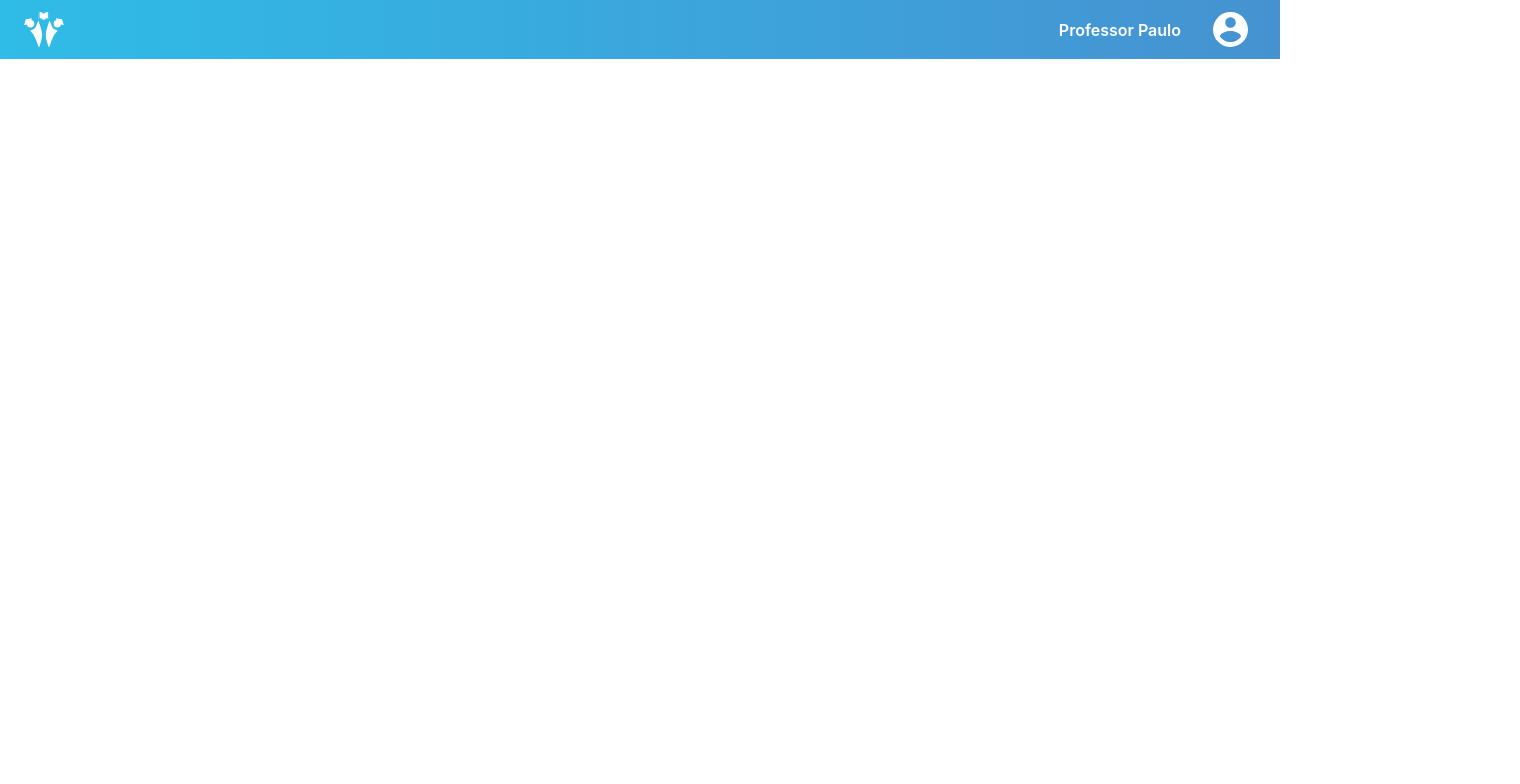
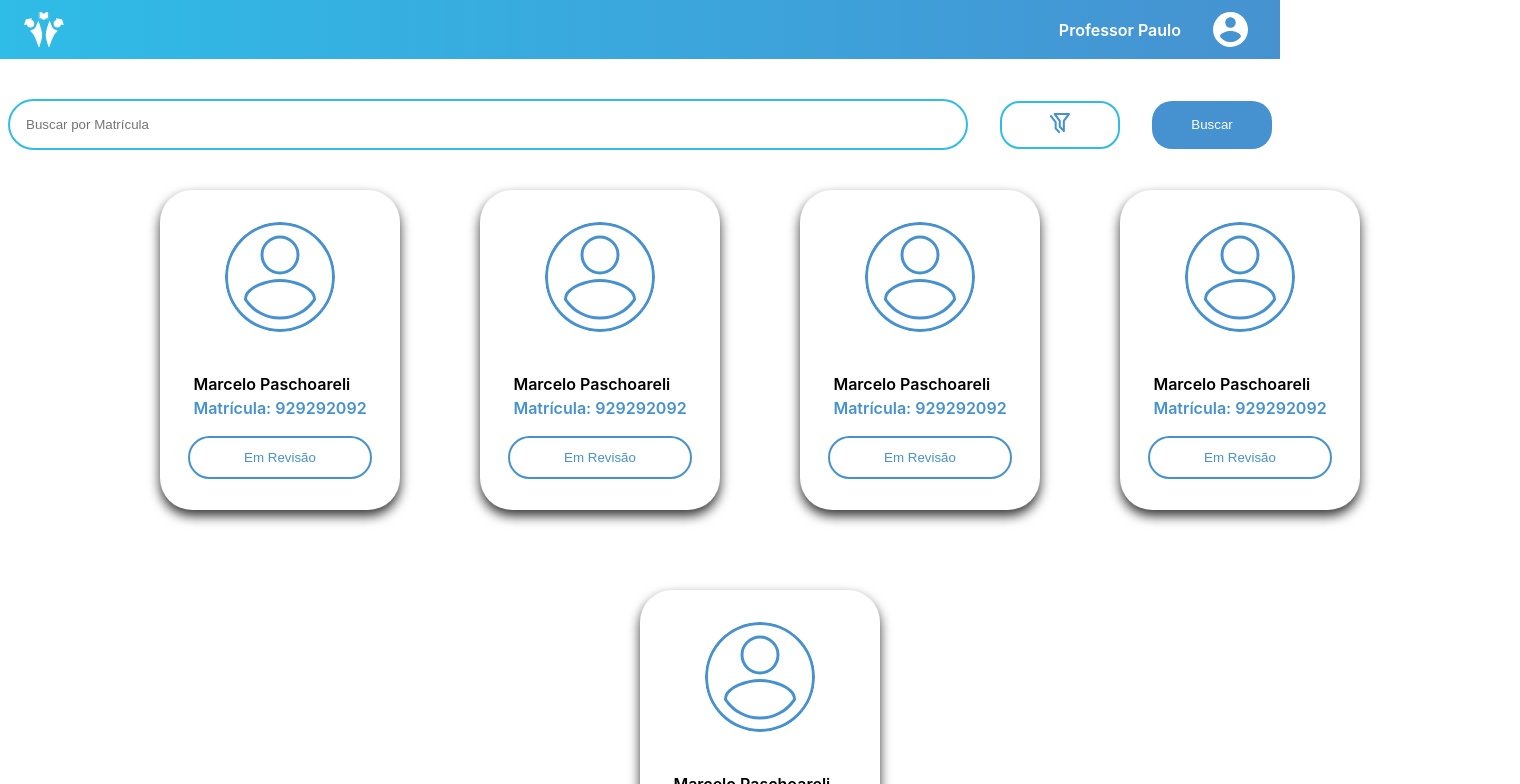
Before and after one commit to Projeto-Ambiente-Escolar/projeto-ambiente-escolar-web, a React (Vite) app: page /professor in a window 1280 px wide. Shown: the top 784 px of the page, 1520 px wide, since content can reach past the window. Built offline with nearby package versions, Linux system fonts and the light colour scheme.

Commit message:
feature: creating student card

```diff
--- /dev/null
+++ b/src/Components/CardAluno/CardAluno.jsx
@@ -0,0 +1,19 @@
+import style from "./CardAluno.module.css"
+import Foto from "../../../public/assets/foto_perfil_1.svg"
+
+function CardAluno({foto}) {
+    return (
+        <div className={style.content}>
+                <img src={foto? foto : Foto} width="110vh"/>
+                <div>
+                    <p>Marcelo Paschoareli</p>
+                    <p id={style.matricula}>Matrícula: {929292092}</p>
+                </div>
+                <button id={style.status}>
+                    Em Revisão
+                </button>
+        </div>
+    )
+}
+
+export default CardAluno
--- /dev/null
+++ b/src/Components/CardAluno/CardAluno.module.css
@@ -0,0 +1,32 @@
+.content {
+    display: flex;
+    justify-content: center;
+    align-items: center;
+    margin: 5vh;
+    padding: 2vh;
+    width: 30vh;
+    height: 40vh;
+    background-color: rgb(255, 255, 255);
+    filter: drop-shadow(0vh 0.8vh 0.7vh rgb(53, 53, 53));
+
+    border-radius: 4vh;
+    flex-direction: column;
+    gap: 2vh ;
+    img {
+        border-radius: 50%;
+        margin-bottom: 3vh;
+    }
+}
+
+#matricula {
+    color: var(--azul-escuro);
+}
+
+#status {
+    background-color: white;
+    border-radius: 3vh;
+    padding: 1.5vh;
+    width: 23vh;
+    color: var(--azul-escuro);
+    border: 0.3vh solid var(--azul-escuro);
+}
--- a/src/pages/Professor/Professor.css
+++ b/src/pages/Professor/Professor.css
@@ -0,0 +1,52 @@
+#professor-content {
+    display: flex;
+    flex-direction: column;
+    padding-top: 5vh;
+    justify-content: center;
+}
+
+#professor-search {
+    gap: 4vh;
+    display: flex;
+    justify-content: center;
+    align-items: center;
+}
+
+#search-input {
+    padding: 2vh;
+    border-radius: 4vh;
+    border: 0.3vh solid var(--azul-claro);
+    width: 120vh;
+}
+
+#buttom-buscar {
+    cursor: pointer;
+    background-color: var(--azul-escuro);
+    color: white;
+    border: none;
+    width: 15vh;
+    height: 6vh;
+
+    border-radius: 2.5vh;
+    padding: 1.5vh;
+    outline: 0;
+}
+
+#buttom-filtrar {
+    cursor: pointer;
+    background-color: white;
+    border: 0.3vh solid var(--azul-claro);
+    width: 15vh;
+    height: 6vh;
+
+    border-radius: 2.5vh;
+    padding: 1vh;
+    outline-style: none;
+}
+
+#professor-alunos {
+    width: 190vh;
+    display: flex;
+    justify-content: center;
+    flex-wrap: wrap;
+}
--- a/src/pages/Professor/Professor.jsx
+++ b/src/pages/Professor/Professor.jsx
@@ -1,11 +1,39 @@
-import BarraSuperior from "../BarraSuperior/BarraSuperior"
+import BarraSuperior from "../../Components/BarraSuperior/BarraSuperior"
 import Foto from "../../../public/assets/foto_perfil.svg"
-
+import Filtro from "../../../public/assets/filter_icon.svg"
+import CardAluno from "../../Components/CardAluno/CardAluno"
+import "./Professor.css"
 
 function Professor() {
+
+    const alunos = [
+        { id:1, nome:"aluno"},
+        { id:1, nome:"aluno"},
+        { id:1, nome:"aluno"},
+        { id:1, nome:"aluno"},
+        { id:1, nome:"aluno"}
+
+    ]
+
     return (
-        <div>
+        <div className="professor-body">
             <BarraSuperior nome={"Professor Paulo"} foto={Foto}></BarraSuperior>
+            <div id="professor-content">
+                <div id="professor-search">
+                    <input type="text" placeholder="Buscar por Matrícula" id="search-input"/>
+                    <button id="buttom-filtrar">
+                        <img src={Filtro} width="20vh" />
+                    </button>
+                    <button id="buttom-buscar">Buscar</button>
+                </div>
+                <div id="professor-alunos">
+                    {
+                      alunos.map((aluno) => (
+                        <CardAluno></CardAluno>
+                      ))
+                    }
+                </div>
+            </div>
         </div>
     )
 }
```
Also changed, not shown: public/assets/filter_icon.svg (added), public/assets/foto_perfil_1.svg (added), src/Components/BarraSuperior/BarraSuperior.jsx (renamed from src/pages/BarraSuperior/BarraSuperior.jsx), src/Components/BarraSuperior/BarraSuperior.module.css (renamed from src/pages/BarraSuperior/BarraSuperior.module.css).
